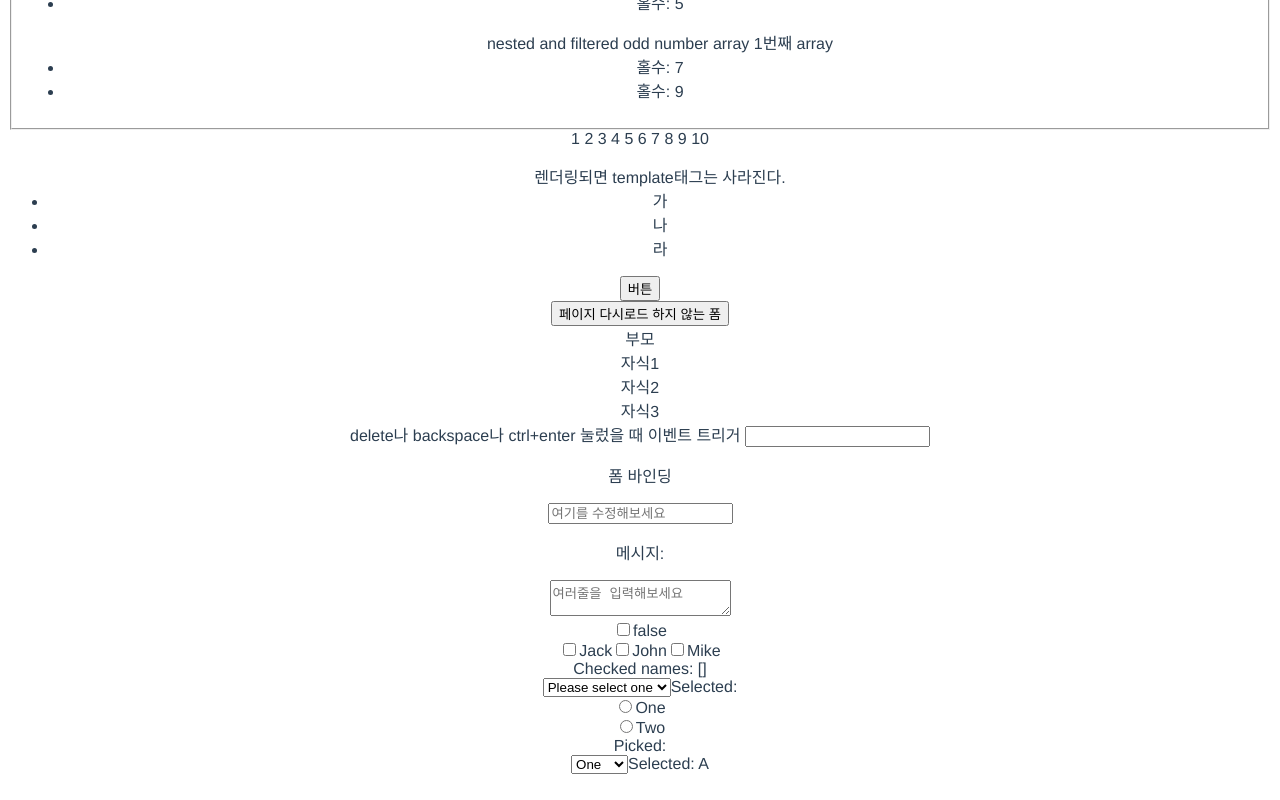
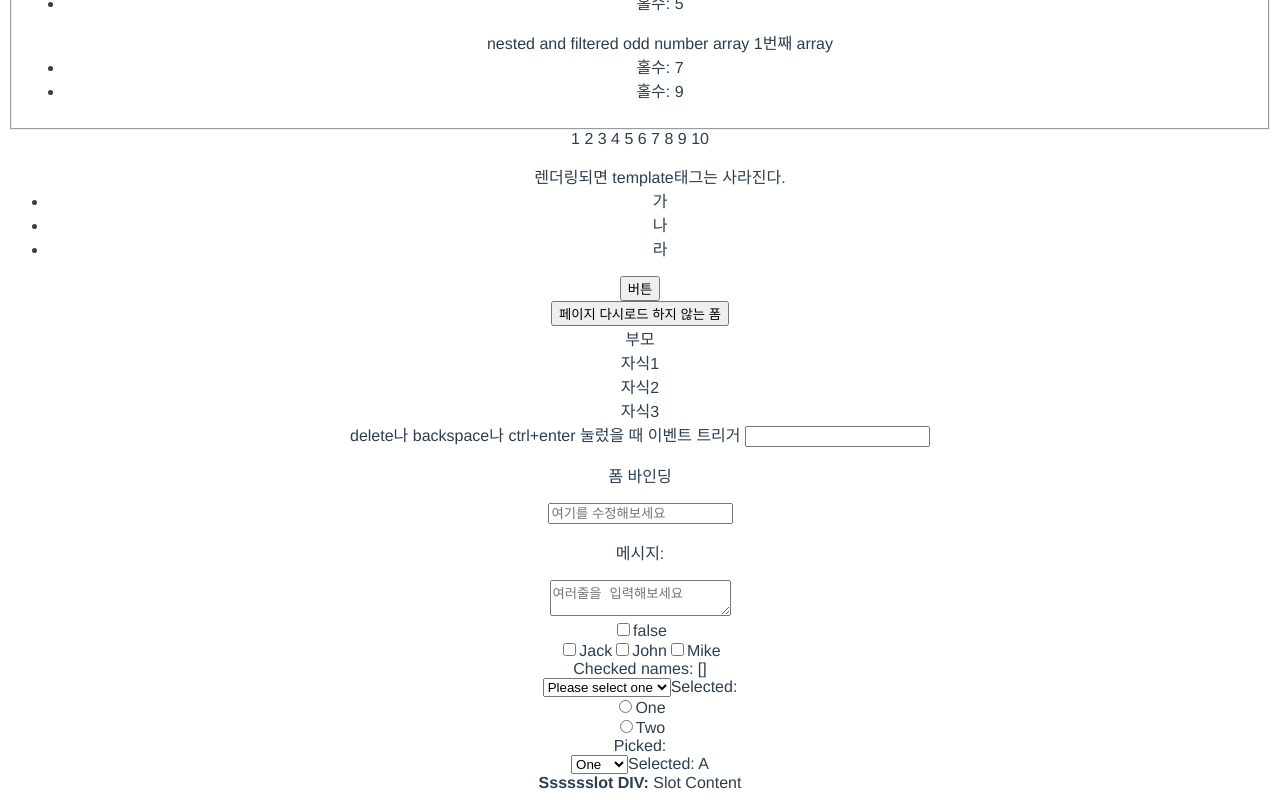
Before and after one commit to Theeea/Vue, a Vue app: page / in a window 1280 px wide. Shown: the part 1616-2416 px from the top of the page. Built offline with nearby package versions, Linux system fonts and the light colour scheme.

Commit message:
added slot

```diff
--- /dev/null
+++ b/src/components/ComponentsBascis.vue
@@ -0,0 +1,14 @@
+<script setup>
+import Slot from "./sub/Slot.vue";
+
+</script>
+
+<template>
+  <Slot>
+    Slot Content
+  </Slot>
+</template>
+
+<style scoped>
+
+</style>
--- a/src/components/HelloWorld.vue
+++ b/src/components/HelloWorld.vue
@@ -7,6 +7,7 @@ import VifCondition from "./VifCondition.vue";
 import ListRendering from "./ListRendering.vue";
 import EventListner from "./EventListner.vue";
 import FormBinding from "./FormBinding.vue";
+import ComponentsBasic from "./ComponentsBascis.vue";
 
 defineProps({
   msg: String
@@ -137,6 +138,10 @@ const classObject = computed(() => ({
   <FormBinding>
 
   </FormBinding>
+
+  <ComponentsBasic>
+
+  </ComponentsBasic>
 </template>
 
 <style scoped>
--- /dev/null
+++ b/src/components/sub/Slot.vue
@@ -0,0 +1,14 @@
+<script setup>
+
+</script>
+
+<template>
+  <div>
+    <strong>Sssssslot DIV: </strong>
+    <slot></slot>
+  </div>
+</template>
+
+<style scoped>
+
+</style>
```
